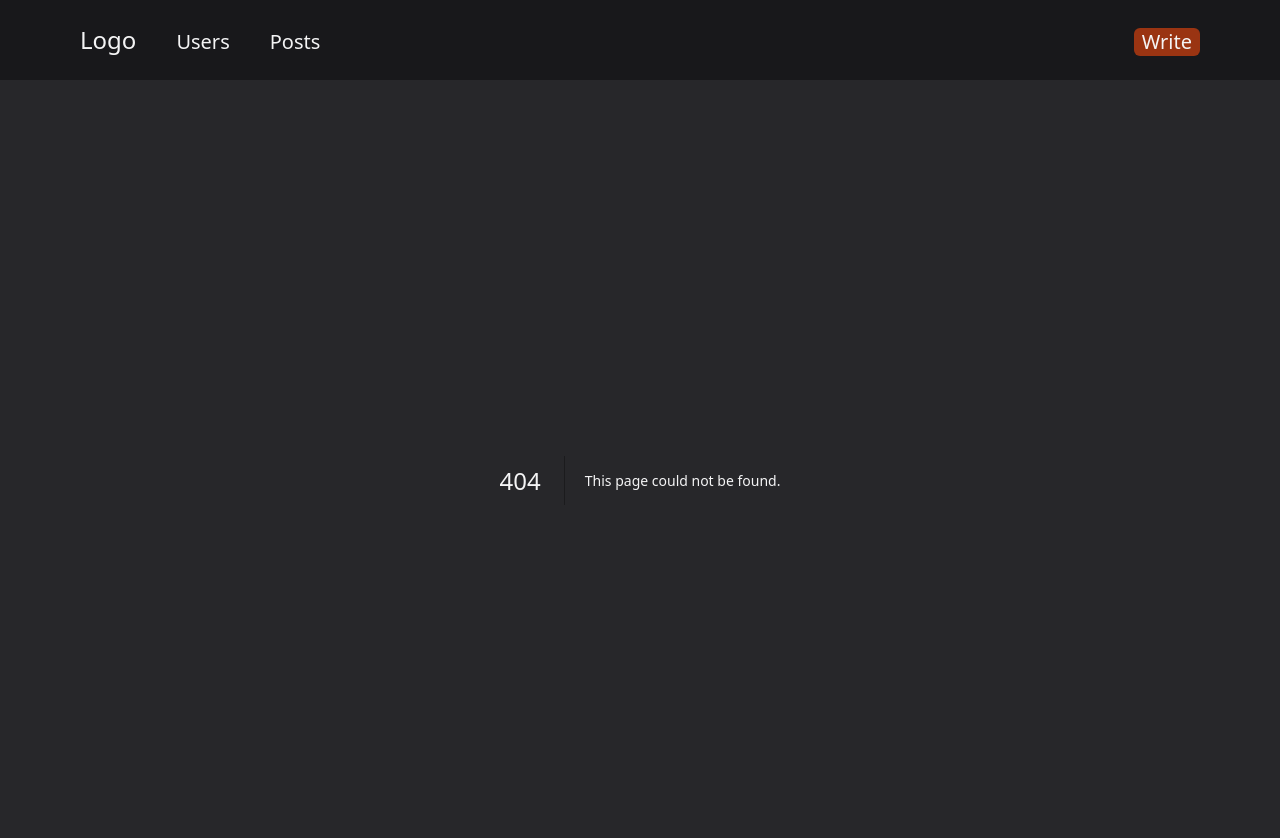
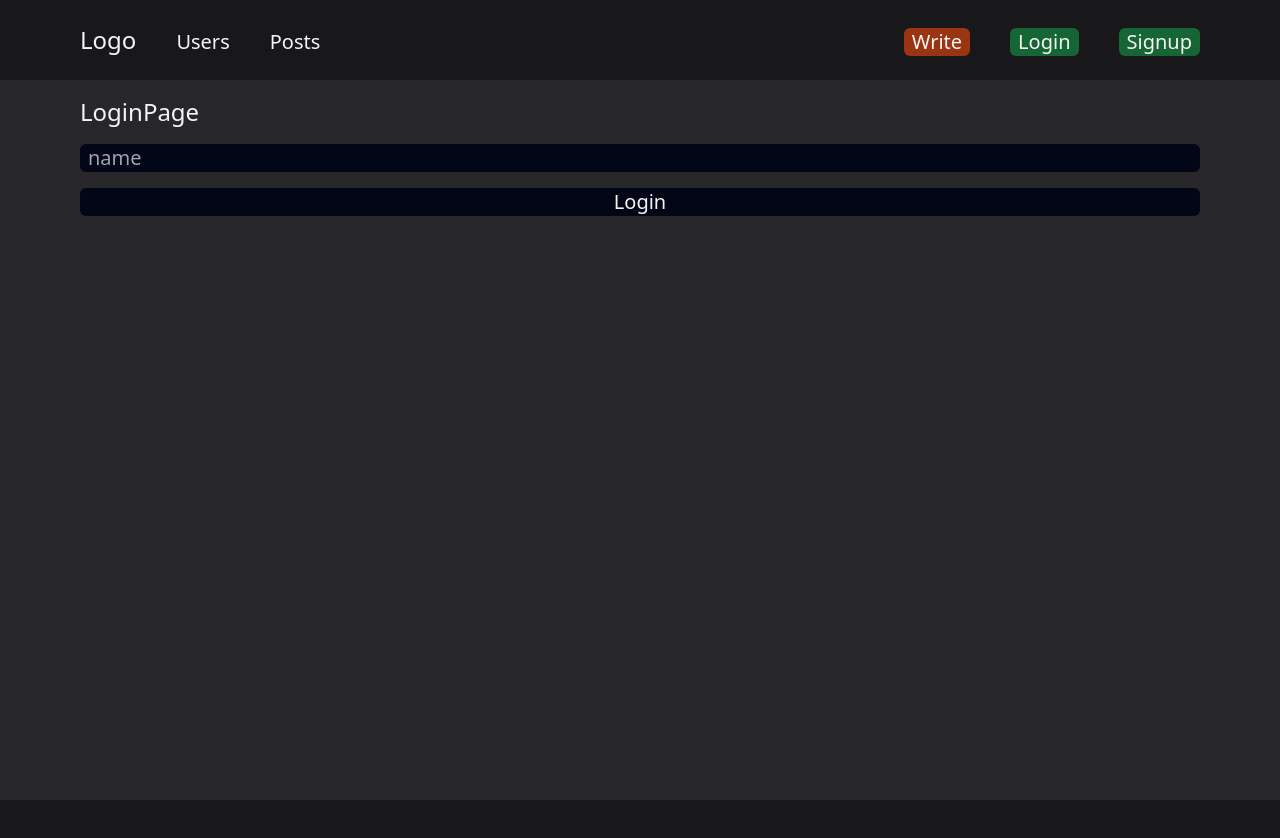
Before and after one commit to Lootmann/nnnxxxttt, a Next.js app: page /auths/login in a window 1280 px wide. Before the commit this address had no page. Shown: the top 838 px of the page. After the commit the page ends 800 px from the top, so only its background shows below. Built offline with nearby package versions, Linux system fonts and the light colour scheme.

Commit message:
app/auth/login, signup

```diff
--- /dev/null
+++ b/src/app/api/auths/login/route.ts
@@ -0,0 +1,11 @@
+import { NextRequest, NextResponse } from "next/server";
+import { prisma } from "@/prisma/prisma";
+
+// TODO: validation
+export async function POST(req: NextRequest) {
+  const body = await req.json();
+  const { name } = body;
+  console.log(name);
+
+  return NextResponse.json({ msg: "success to login" });
+}
--- /dev/null
+++ b/src/app/auths/login/page.tsx
@@ -0,0 +1,50 @@
+"use client";
+
+import { useForm } from "react-hook-form";
+import React from "react";
+
+export default function LoginPage() {
+  const {
+    register,
+    handleSubmit,
+    watch,
+    formState: { errors },
+  } = useForm();
+
+  async function onSubmit(data) {
+    console.log("* onSubmit");
+    console.log(data.name);
+    console.log("name =", watch("name"));
+
+    const res = await fetch("http://localhost:3000/api/auths/login", {
+      method: "POST",
+      headers: {
+        "Content-Type": "application/json",
+      },
+      body: JSON.stringify({ name: data.name }),
+    });
+
+    const d = await res.json();
+    console.log(d);
+  }
+
+  return (
+    <div className="flex flex-col gap-4 py-4 text-xl">
+      <h1 className="text-2xl">LoginPage</h1>
+
+      <form onSubmit={handleSubmit(onSubmit)} className="flex flex-col gap-4">
+        <input
+          {...register("name")}
+          placeholder="name"
+          className="bg-slate-950 px-2 rounded-md"
+        />
+
+        <input
+          type="submit"
+          value="Login"
+          className="bg-slate-950 px-2 rounded-md"
+        />
+      </form>
+    </div>
+  );
+}
--- /dev/null
+++ b/src/app/auths/signup/page.tsx
@@ -0,0 +1,9 @@
+import React from "react";
+
+export default function Signup() {
+  return (
+    <div className="py-4 text-xl">
+      <h1 className="text-2xl">Signup</h1>
+    </div>
+  );
+}
--- a/src/app/components/Header.tsx
+++ b/src/app/components/Header.tsx
@@ -12,8 +12,28 @@ export function Header() {
 
       <span className="mx-auto"></span>
 
-      <Link href={`/posts/new`} className="bg-orange-800 px-2 rounded-md">
+      <Link
+        href={`/posts/new`}
+        className="bg-orange-800 hover:bg-orange-500 hover:text-slate-950
+        px-2 rounded-md transition-all duration-200"
+      >
         Write
+      </Link>
+
+      <Link
+        href={`/auths/login`}
+        className="bg-green-800 hover:bg-green-500 hover:text-slate-950
+        px-2 rounded-md transition-all duration-200"
+      >
+        Login
+      </Link>
+
+      <Link
+        href={`/auths/signup`}
+        className="bg-green-800 hover:bg-green-500 hover:text-slate-950
+        px-2 rounded-md transition-all duration-200"
+      >
+        Signup
       </Link>
     </div>
   );
```
